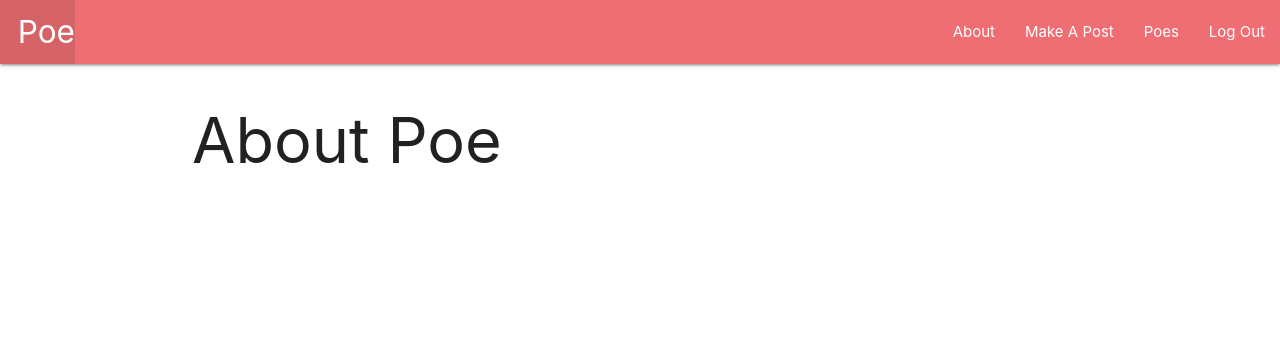
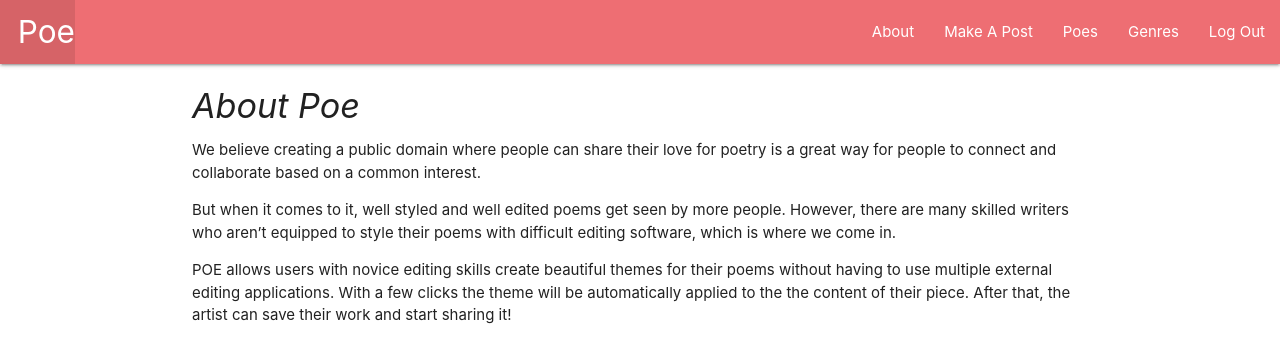
Before and after one commit to jacksweat22/Poe-previous-edition, a Django app: page /about/ in a window 1280 px wide. Shown: the top 363 px of the page. Run offline with Django 3.2, Linux system fonts and the light colour scheme; the visitor is signed in with stand-in values (Sample User, id 1).

Commit message:
added beggining of genre section

```diff
--- a/poems/main_app/templates/about.html
+++ b/poems/main_app/templates/about.html
@@ -1,7 +1,14 @@
 {% extends 'base.html' %}
 {% block content %}
 
-<h1>About Poe</h1>
+<h4><em>About Poe</em></h4>
 
+<p>We believe creating a public domain where people can share their love for poetry is a great way for people to connect and collaborate based on a common interest.</p>
+
+<p>But when it comes to it, well styled and well edited poems get seen by more people. However, there are many skilled writers who aren’t equipped to style their poems with difficult editing software, which is where we come in.
+</p>
+<p>
+POE allows users with novice editing skills create beautiful themes for their poems without having to use multiple external editing applications. With a few clicks the theme will be automatically applied to the the content of their piece. After that, the artist can save their work and start sharing it!
+</p>
 
 {% endblock %}
--- a/poems/main_app/templates/base.html
+++ b/poems/main_app/templates/base.html
@@ -19,6 +19,7 @@
             {% if user.is_authenticated %}
               <li><a href="{% url 'poes_create' %}">Make A Post</a></li>
               <li><a href="{% url 'index' %}">Poes</a></li>
+              <li><a href="{% url 'genres' %}">Genres</a></li>
               <!-- <li>(random poem inspo generator)</li> -->
               <li><a href="{% url 'logout' %}">Log Out</a></li>
             {% else %}
--- a/poems/main_app/urls.py
+++ b/poems/main_app/urls.py
@@ -12,4 +12,5 @@ urlpatterns = [
  path('poems/create', views.PoeCreate.as_view(), name='poes_create'),
  path('index/<int:pk>/update/', views.PoeUpdate.as_view(), name='poes_update'),
  path('index/<int:pk>/delete', views.PoeDelete.as_view(), name='poes_delete'),
+ path('genres/', views.genres, name='genres'),
 ]
--- a/poems/main_app/views.py
+++ b/poems/main_app/views.py
@@ -88,3 +88,6 @@ class PoeUpdate(LoginRequiredMixin, UpdateView):
 class PoeDelete(LoginRequiredMixin, DeleteView):
   model = Poem
   success_url = '/poems/'
+
+def genres(request):
+  return render(request, 'genres.html')
```
Also changed, not shown: poems/main_app/templates/genres.html (added, +10 -0 lines).
